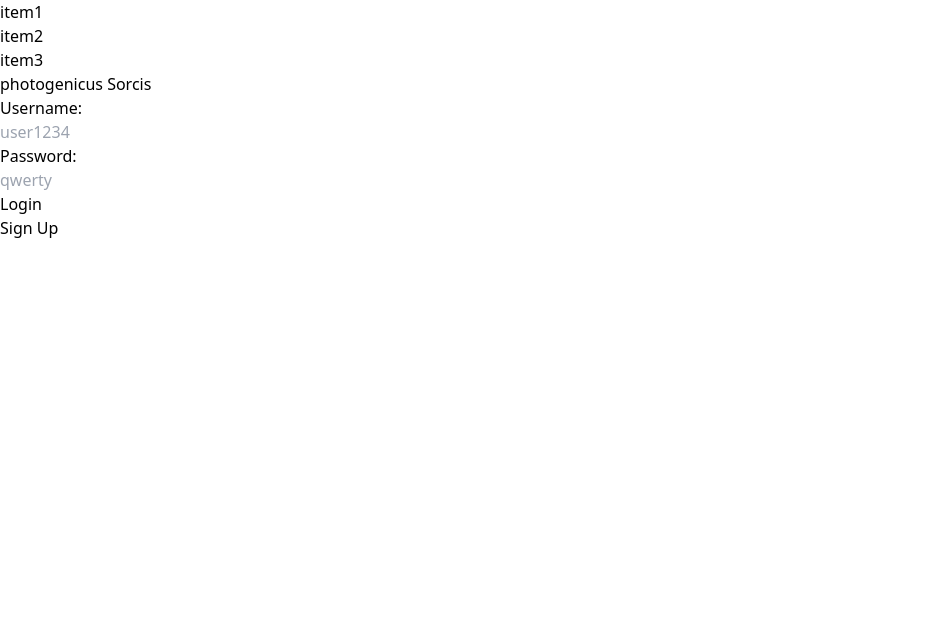
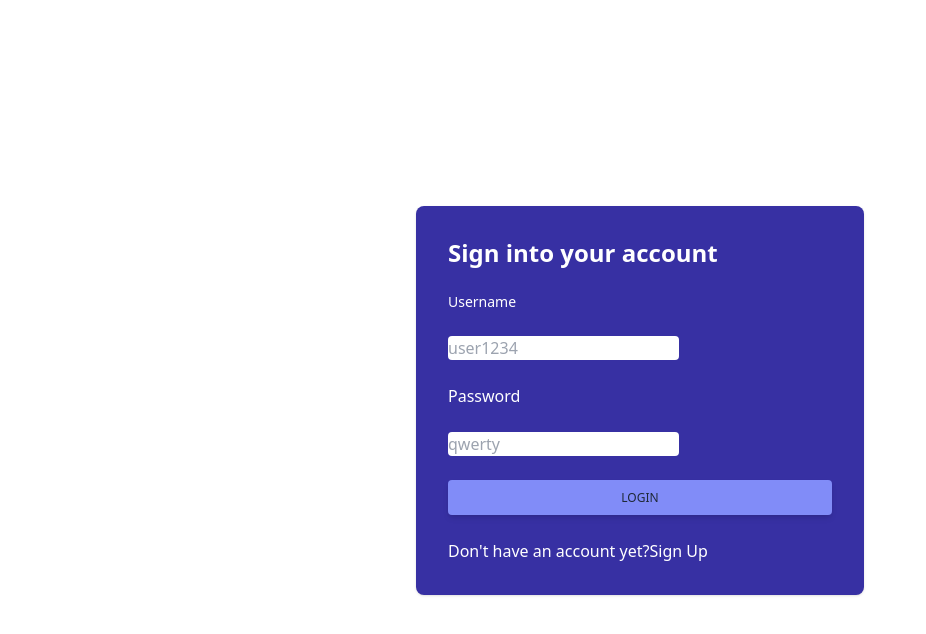
Before and after one commit to Photogenicus-App/Scratch, a React app: page / in a window 1280 px wide. Shown: the top 634 px of the page, without its empty margins (0-926 px from the left). Built offline with nearby package versions, Linux system fonts and the light colour scheme.

Commit message:
Staring styling

```diff
--- a/package.json
+++ b/package.json
@@ -20,6 +20,7 @@
   },
   "homepage": "https://github.com/Photogenicus-App/Scratch#readme",
   "dependencies": {
+    "@heroicons/react": "^2.0.16",
     "bcrypt": "^5.1.0",
     "bcryptjs": "^2.4.3",
     "eslint": "^8.34.0",
@@ -39,6 +40,7 @@
     "@babel/core": "^7.20.12",
     "@babel/preset-env": "^7.20.2",
     "@babel/preset-react": "^7.18.6",
+    "@iconify/react": "^4.1.0",
     "autoprefixer": "^10.4.13",
     "babel-loader": "^9.1.2",
     "css-loader": "^6.7.3",
--- /dev/null
+++ b/src/components/AddLibrary.jsx
@@ -0,0 +1,75 @@
+import React from 'react';
+import { useNavigate } from 'react-router-dom';
+
+const AddLibrary = () => {
+  const navigate = useNavigate();
+
+  const submit = (event) => {
+    event.preventDefault();
+
+    const title = document.getElementById('title');
+    const desc = document.getElementById('desc');
+    const content = document.getElementById('content');
+
+    const newLibrary = {
+      title: title.value,
+      description: desc.value,
+      studyMaterial: content.value,
+    };
+
+    console.log(newLibrary);
+
+    const options = {
+      method: 'POST',
+      headers: { 'Content-Type': 'application/json' },
+      body: JSON.stringify(newLibrary),
+    };
+
+    fetch('/data/library', options)
+      .then((data) => data.json())
+      .then((data, err) => {
+        if (data.err) {
+          alert('Invalid input(s)');
+          const form = document.getElementById('add-form');
+          form.reset();
+        } else {
+          navigate('/home');
+        }
+      });
+  };
+
+  return (
+    <div>
+      <div className="flex items-center justify-center h-screen">
+        <form onSubmit={submit} id="add-form">
+          <label>Title: </label>
+          <br />
+          <input type="text" placeholder="Topic" id="title" />
+          <br />
+          <label>Description: </label>
+          <br />
+          <input type="text" placeholder="Describe this library" id="desc" />
+          <br />
+          <label>Content: </label>
+          <br />
+          <textarea placeholder="Resources" id="content" />
+          <br />
+          <input
+            type="submit"
+            value="Add"
+            className="bg-blue-500 hover:bg-blue-700 text-white font-bold py-2 px-4 rounded-full"
+          />
+        </form>
+        <br />
+        <button
+          className="bg-red-500 hover:bg-red-700 text-white font-bold py-2 px-4 rounded-full"
+          onClick={() => navigate('/home')}
+        >
+          Cancel
+        </button>
+      </div>
+    </div>
+  );
+};
+
+export default AddLibrary;
--- a/src/components/App.js
+++ b/src/components/App.js
@@ -5,19 +5,15 @@ import '../index.css';
 import Login from './Login-Signup/Login';
 import Signup from './Login-Signup/Signup';
 import Home from './Home/Home';
-import AddLibrary from './Home/AddLibrary';
+import AddLibrary from './AddLibrary';
 import IndividualLibrary from './IndividualLibrary';
+import Navbar from './Navbar';
 
 const App = () => {
   return (
     <div>
-      <header>
-        <ul>
-          <li>item1</li>
-          <li>item2</li>
-          <li>item3</li>
-        </ul>
-      </header>
+      {/* <Navbar /> */}
+      <div>
         <Routes>
           <Route path="/" element={<Login />} />
           <Route path="/signup" element={<Signup />} />
@@ -26,7 +22,8 @@ const App = () => {
           <Route path="/:id" element={<IndividualLibrary />} />
         </Routes>
       </div>
-  )
-}
+    </div>
+  );
+};
 
 export default App;
--- a/src/components/Home/AddLibrary.jsx
+++ /dev/null
@@ -1,60 +0,0 @@
-import React from "react";
-import { useNavigate } from "react-router-dom";
-
-const AddLibrary = () => {
-
-    const navigate = useNavigate();
-
-    const submit = (event) => {
-        event.preventDefault();
-
-        const title = document.getElementById('title');
-        const desc = document.getElementById('desc');
-        const content = document.getElementById('content');
-
-        const newLibrary = {
-            title: title.value,
-            description: desc.value,
-            studyMaterial: content.value
-        };
-
-        console.log(newLibrary);
-
-        const options = {
-            method: 'POST',
-            headers: {'Content-Type': 'application/json'},
-            body: JSON.stringify(newLibrary)
-        }
-
-        fetch('/data/library', options)
-        .then((data) => data.json())
-        .then((data, err) => {
-            if(data.err) {
-                alert('Invalid input(s)');
-                const form = document.getElementById('add-form')
-                form.reset();
-            } else {
-                navigate('/home');
-            };
-        })
-    }
-
-    return (
-        <div>
-            <form onSubmit={submit} id="add-form">
-                <label>Title: </label><br/>
-                <input type="text" placeholder="Topic" id="title" /><br/>
-                <label>Description: </label><br/>
-                <input type="text" placeholder="Describe this library" id='desc' /><br/>
-                <label>Content: </label><br/>
-                <textarea placeholder="Resources" id="content" /><br/>
-                <input type="submit" value="Add" />
-            </form>
-            <button onClick={() => navigate('/home')}>
-                Cancel
-            </button>
-        </div>
-    )
-}
-
-export default AddLibrary;
--- a/src/components/Home/Home.jsx
+++ b/src/components/Home/Home.jsx
@@ -1,17 +1,18 @@
 import React from 'react';
 import Library from './Library.jsx';
+import { Link } from 'react-router-dom';
 
 // landing page, will render library
 function Home() {
-
   return (
     <div id="page-container">
       <div id="header">
         <h1>photogenicus Sorcis</h1>
       </div>
 
+      <Link to="/add-library">+</Link>
+
       <div>
-
         <Library />
       </div>
     </div>
--- a/src/components/IndividualLibrary.jsx
+++ b/src/components/IndividualLibrary.jsx
@@ -4,7 +4,6 @@ import { useLocation } from 'react-router-dom';
 
 // Library component, will render the boxes of library info
 function IndividualLibrary() {
-
   // define const location given the value of the result from invoking useLocation; will be used to grab state and params id of recipe
   const location = useLocation();
 
@@ -12,46 +11,68 @@ function IndividualLibrary() {
   const libraries = location.state.libraries;
 
   // we now have our libraries in an array, use find to grab the one that fits our id
-  const foundLibrary = libraries.find(libr => libr._id === location.state.libId);
+  const foundLibrary = libraries.find(
+    (libr) => libr._id === location.state.libId
+  );
 
   console.log(foundLibrary);
 
   // using useState define state for our library props and an edit
   const [title, setTitle] = useState(foundLibrary.title);
   const [description, setDescription] = useState(foundLibrary.description);
-  const [studyMaterial, setStudyMaterial] = useState(foundLibrary.studyMaterial);
+  const [studyMaterial, setStudyMaterial] = useState(
+    foundLibrary.studyMaterial
+  );
   const [edit, setEdit] = useState(false);
 
   // define a function to change edit to rerender our library with inputs
-  const handleEditButton = function() {
+  const handleEditButton = function () {
     setEdit(true);
   };
 
   // send a put request for library
-  const handleSaveEdit = function() {
+  const handleSaveEdit = function () {
     // define our updated library to send in request
     const updatedLibrary = {
       _id: foundLibrary._id,
       title: title,
       description: description,
-      studyMaterial: studyMaterial
+      studyMaterial: studyMaterial,
     };
 
     // then we make a put request to proper url sending our updated library
     fetch('/data/library', {
       method: 'PUT',
       headers: {
-        'Content-type': 'application/json'
+        'Content-type': 'application/json',
       },
       body: JSON.stringify(updatedLibrary),
-    })
+    });
     // decide what we want to do after update
 
     // reassign edit to false so we render w changes
-    setEdit(false)
+    setEdit(false);
   };
 
-  if(!edit) {
+  if (!edit) {
+    return (
+      <div id="page-container">
+        <div id="header">
+          <h1>photogenicus Sorcis</h1>
+        </div>
+
+        <div>
+          <h1>{title}</h1>
+
+          <h5>{description}</h5>
+
+          <p>{studyMaterial}</p>
+        </div>
+
+        <button onClick={handleEditButton}>edit</button>
+      </div>
+    );
+  } else {
     return (
       <div id="page-container">
         <div id="header">
@@ -60,35 +81,7 @@ function IndividualLibrary() {
 
         <div>
           <h1>
-            {title}
-          </h1>
-
-          <h5>
-            {description}
-          </h5>
-
-          <p>
-            {studyMaterial}
-          </p>
-        </div>
-
-        <button onClick={handleEditButton}>
-          edit
-        </button>
-      </div>
-    )} else {
-      return (
-        <div id="page-container">
-          <div id="header">
-            <h1>photogenicus Sorcis</h1>
-          </div>
-
-          <div>
-            <h1>
-              <input
-                value={title}
-                onChange={(e) => setTitle(e.target.value)}
-              />
+            <input value={title} onChange={(e) => setTitle(e.target.value)} />
           </h1>
 
           <h5>
@@ -106,15 +99,11 @@ function IndividualLibrary() {
           </p>
         </div>
 
-          <button onClick={() => setEdit(false)}>
-            cancel
-          </button>
+        <button onClick={() => setEdit(false)}>cancel</button>
 
-          <button onClick={handleSaveEdit}>
-            save
-          </button>
+        <button onClick={handleSaveEdit}>save</button>
       </div>
-      )
+    );
   }
 }
 
--- a/src/components/Login-Signup/Login.jsx
+++ b/src/components/Login-Signup/Login.jsx
@@ -1,9 +1,8 @@
-import React from "react";
-import { Link } from "react-router-dom"
-import { useNavigate } from "react-router-dom"
+import React from 'react';
+import { Link } from 'react-router-dom';
+import { useNavigate } from 'react-router-dom';
 
 const Login = () => {
-
   const navigate = useNavigate();
 
   const submit = (event) => {
@@ -14,46 +13,85 @@ const Login = () => {
 
     const info = {
       username: user.value,
-            password: pass.value
+      password: pass.value,
     };
 
     const options = {
       method: 'POST',
-            headers: {'Content-Type': 'application/json'},
-            body: JSON.stringify(info)
-        }
+      headers: { 'Content-Type': 'application/json' },
+      body: JSON.stringify(info),
+    };
     fetch('/user/login', options)
       .then((data) => data.json())
       .then((data) => {
-            console.log(data)
+        console.log(data);
         // if valid go to home
-            if(data.err) {
+        if (data.err) {
           alert('Incorrect username or password');
-                const form = document.getElementById('login-form')
+          const form = document.getElementById('login-form');
           form.reset();
         } else {
           navigate('/home');
+        }
+      });
   };
-        })
-    }
 
   return (
+    <div className="flex flex-col items-center justify-center px-6 py-8 mx-auto md:h-screen lg:py-0">
+      <div className="w-full rounded-lg shadow dark:border md:mt-0 sm:max-w-md xl:p-0 bg-indigo-800">
+        <div className="p-6 space-y-4 md:space-y-6 sm:p-8">
+          <h1 className="text-2xl font-bold leading-tight text-white">
+            Sign into your account
+          </h1>
+          <form
+            className="space-y-2 md:space-y-6"
+            onSubmit={submit}
+            id="login-form"
+          >
             <div>
-            <div id="header">
-            <h1>photogenicus Sorcis</h1>
+              <label className="text-white block mb-2 text-sm font-medium">
+                Username
+              </label>
             </div>
             <div>
-                <form onSubmit={submit} id="login-form">
-                    <label>Username: </label><br/>
-                    <input type="text" placeholder="user1234" id="user1" /><br/>
-                    <label>Password: </label><br/>
-                    <input type="text" placeholder="qwerty" id="pass1" /><br/>
-                    <input type="submit" value="Login" /><br/>
-                    <Link to="/signup">Sign Up</Link>
+              <input
+                className="rounded"
+                type="text"
+                placeholder="user1234"
+                id="user1"
+              />
+            </div>
+            <div>
+              <label className="text-white">Password</label>
+            </div>
+            <div>
+              <input
+                className="rounded"
+                type="text"
+                placeholder="qwerty"
+                id="pass1"
+              />
+            </div>
+            <div className="flex items-center justify-between">
+              <div className="w-full flex items-start">
+                <input
+                  className="w-full bg-indigo-400 px-6 py-2.5 text-gray-800 font-medium text-xs leading-tight uppercase rounded shadow-md hover:shadow-lg hover:text-white"
+                  type="submit"
+                  value="Login"
+                />
+              </div>
+            </div>
+            <p className="text-white">
+              Don't have an account yet?
+              <Link className=" " to="/signup">
+                Sign Up
+              </Link>
+            </p>
           </form>
         </div>
       </div>
-    )
-}
+    </div>
+  );
+};
 
 export default Login;
--- a/src/components/Login-Signup/Signup.jsx
+++ b/src/components/Login-Signup/Signup.jsx
@@ -1,8 +1,7 @@
-import React from "react";
-import { useNavigate } from "react-router-dom"
+import React from 'react';
+import { useNavigate } from 'react-router-dom';
 
 const Signup = () => {
-
   const navigate = useNavigate();
 
   const submit = (event) => {
@@ -15,48 +14,53 @@ const Signup = () => {
     const newUser = {
       username: user.value,
       email: email.value,
-            password: pass.value
-
+      password: pass.value,
     };
 
     const options = {
       method: 'POST',
-            headers: {'Content-Type': 'application/json'},
-            body: JSON.stringify(newUser)
-        }
+      headers: { 'Content-Type': 'application/json' },
+      body: JSON.stringify(newUser),
+    };
     fetch('/user/signup', options)
       .then((data) => data.json())
       .then((data) => {
-            console.log(data)
+        console.log(data);
         // need to redirect to home on succesful post
-            if(data.err) {
+        if (data.err) {
           alert('Username or email already taken.');
-                const form = document.getElementById('signup-form')
+          const form = document.getElementById('signup-form');
           form.reset();
         } else {
           navigate('/home');
+        }
+      });
   };
-        })
-    }
 
   return (
-        <div>
-            <div id="header">
-            <h1>photogenicus Sorcis</h1>
-            </div>
-            <div>
+    <div className="flex flex-col items-center justify-center px-6 py-8 mx-auto md:h-screen lg:py-0">
+      <div className="w-full rounded-lg shadow dark:border md:mt-0 sm:max-w-md xl:p-0 bg-indigo-800">
+        <div className="p-6 space-y-4 md:space-y-6 sm:p-8">
           <form onSubmit={submit} id="signup-form">
-                    <label>Username: </label><br/>
-                    <input type="text" placeholder="user1234" id="user" /><br/>
-                    <label>Email: </label><br/>
-                    <input type="text" placeholder="user123@gmail.com" id="email" /><br/>
-                    <label>Password: </label><br/>
-                    <input type="text" placeholder="qwerty" id="pass" /><br/>
-                    <input type="submit" value="Signup" /><br/>
+            <label>Username</label>
+            <br />
+            <input type="text" placeholder="user1234" id="user" />
+            <br />
+            <label>Email</label>
+            <br />
+            <input type="text" placeholder="user123@gmail.com" id="email" />
+            <br />
+            <label>Password</label>
+            <br />
+            <input type="text" placeholder="qwerty" id="pass" />
+            <br />
+            <input type="submit" value="Signup" />
+            <br />
           </form>
         </div>
       </div>
-    )
-}
+    </div>
+  );
+};
 
 export default Signup;
--- /dev/null
+++ b/src/components/Navbar.jsx
@@ -0,0 +1,35 @@
+import React from 'react';
+import { Icon } from '@iconify/react';
+
+const Navbar = () => {
+  return (
+    <div className="w-screen h=[80px] z -10 bg-zinc-200 fixed drop-shadlow-lg">
+      {/* <div className = 'px-2 flex justify-between'> */}
+      {/* <Icon icon="heroicons-outline:menu" /> */}
+      <Icon icon="heroicons-outline:menu" />
+
+      <ul className=" md: flex">
+        <li className="display: inline text-3x1 font-bold mr-4  sm:text-4xl">
+          Home
+        </li>
+        <li className="display: inline text-3x1 font-bold mr-4  sm:text-4xl">
+          Contact
+        </li>
+        <li className="display: inline text-3x1 font-bold mr-4  sm:text-4xl">
+          About
+        </li>
+        <li className="display: inline text-3x1 font-bold mr-4  sm:text-4xl">
+          Search
+        </li>
+      </ul>
+      <div>
+        <button className="border-none bg-transparent text-black mr-4">
+          Sign In
+        </button>
+        <button className="px-8 py-3"> Register </button>
+      </div>
+    </div>
+  );
+};
+
+export default Navbar;
--- a/src/index.css
+++ b/src/index.css
@@ -5,3 +5,13 @@
 @layer components {
 
 }
+
+@layer base {
+    li {
+        @apply p-4
+    }
+
+    button {
+
+    }
+}
```
Also changed, not shown: src/components/Home/Library.jsx (+2 -12 lines), src/components/Home/LibraryInfo.jsx (+14 -8 lines), 1 other file (tests, documents, lock files or other folders). Lines whose indentation alone changed are shown as unchanged.
